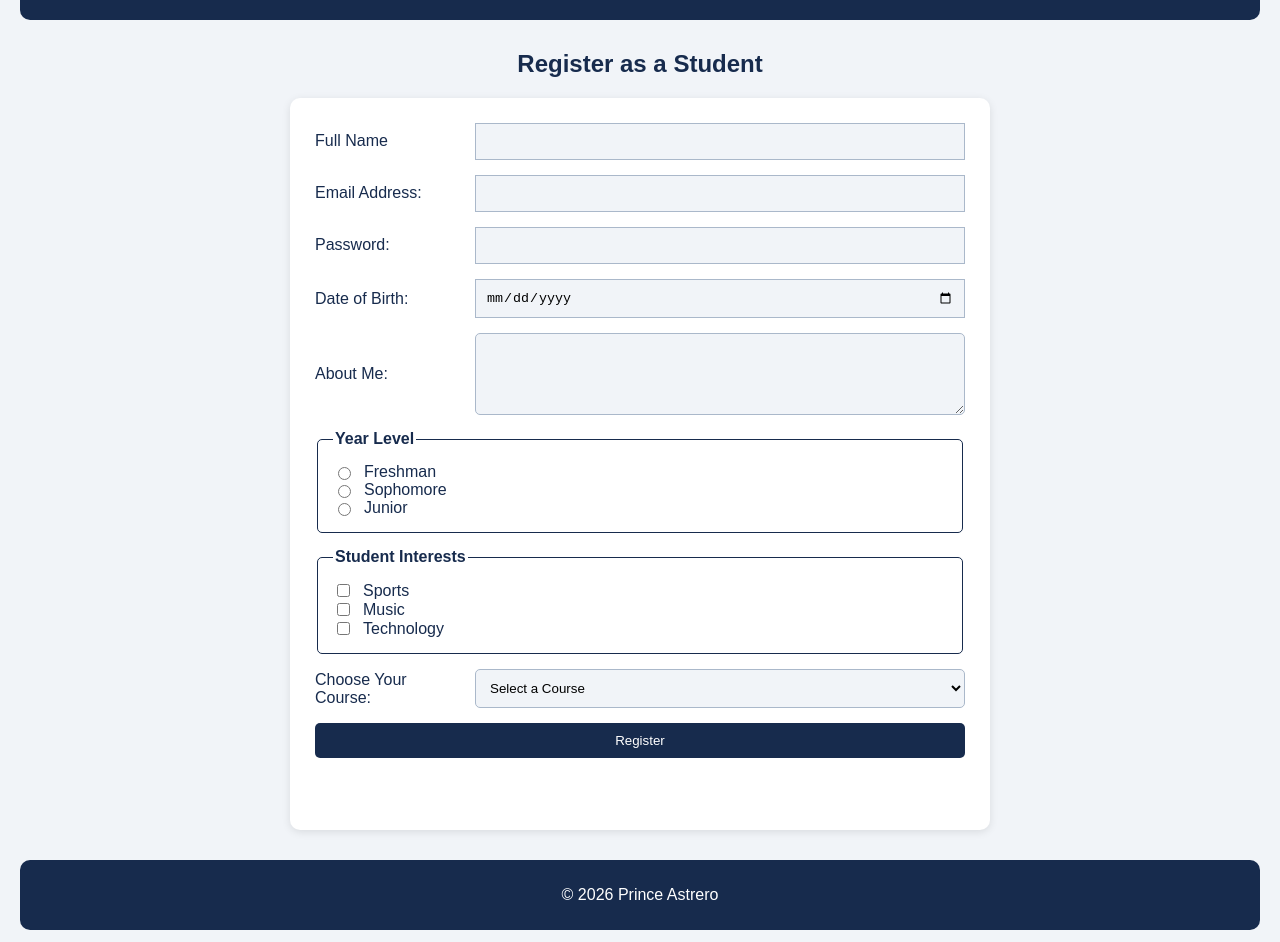
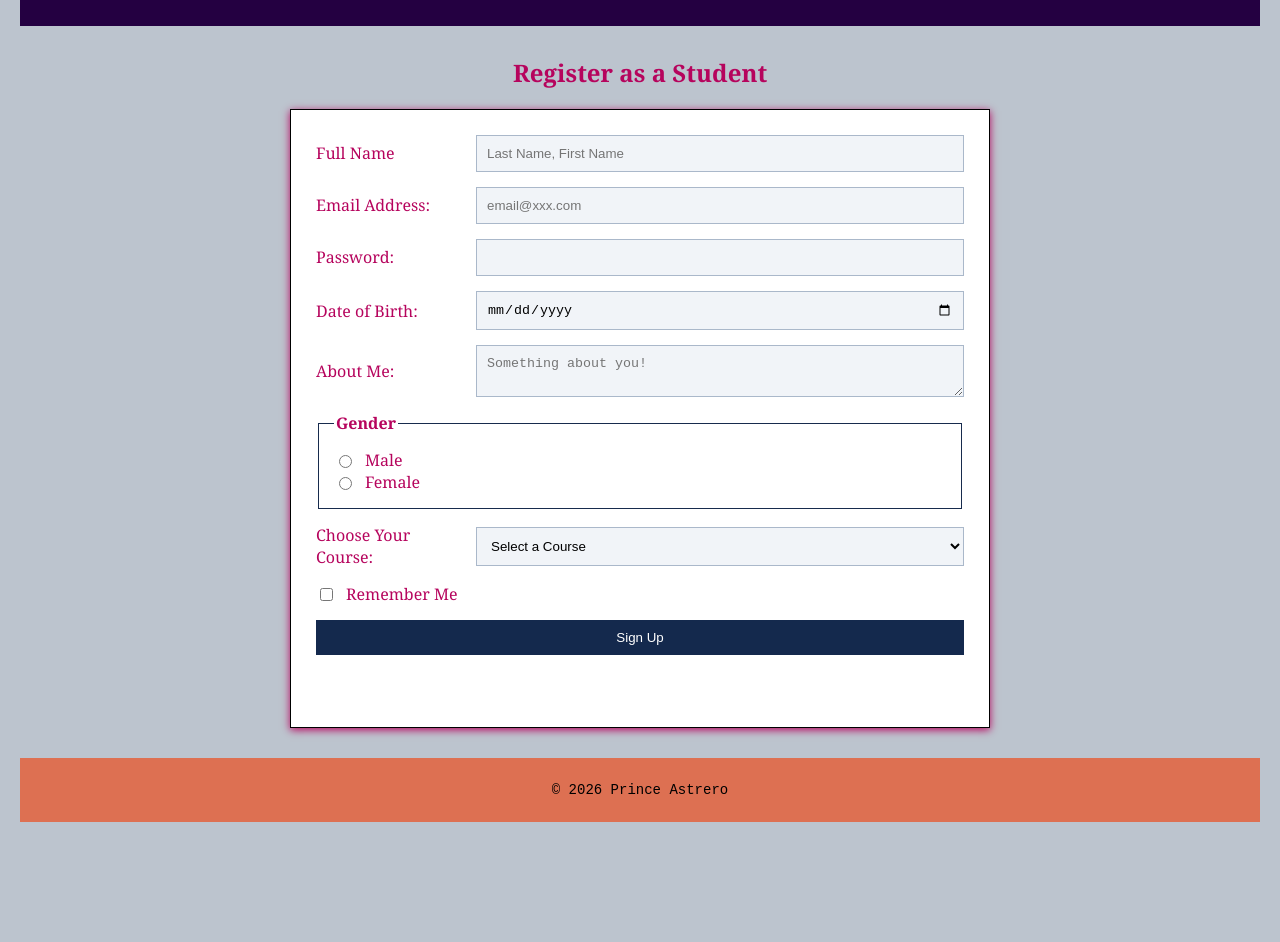
Before and after one commit to princejoshua20byu/CS140, a plain HTML site: page projects/forms/index.html in a window 1280 px wide. Shown: the part 120-1062 px from the top of the page. After the commit the page ends 962 px from the top, so only its background shows below. Drawn offline with Linux system fonts and the light colour scheme.

Commit message:
Project - Forms

```diff
--- a/projects/forms/forms.css
+++ b/projects/forms/forms.css
@@ -1,26 +1,26 @@
 body {
-    font-family: Arial, sans-serif;
-    background-color: #F1F4F8;
-    color: #172B4D;
+    font-family: Georgia, 'Times New Roman', Times, serif;
+    background-color: #bcc4ce;
+    color: #b6045d;
     margin: 0;
     padding: 20px;
 }
 
 header {
-    background-color: #172B4D;
+    background-color:#240041;
     color: white;
     text-align: center;
     padding: 20px;
-    border-radius: 10px;
 }
 
 footer {
-    background-color: #172B4D;
-    color: white;
+    font-family:monospace;
+    background-color: #dd7052;
+    color: rgb(0, 0, 0);
     text-align: center;
     padding: 10px;
     margin-top: 30px;
-    border-radius: 10px;
+    font-size: 14px;
 }
 
 main {
@@ -34,8 +34,8 @@ form {
     gap: 15px;
     background-color: white;
     padding: 25px;
-    border-radius: 10px;
-    box-shadow: 0 2px 8px rgba(0, 0, 0, 0.1);
+    box-shadow: 0 2px 8px;
+    border: thin solid black;
 }
 
 h2 {
@@ -61,19 +61,18 @@ form label {
     padding: 10px;
     background-color: #F1F4F8;
     border: 1px solid #AAB8CA;
+
 }
 .form-row textarea,
 .form-row select {
     padding: 10px;
     background-color: #F1F4F8;
     border: 1px solid #AAB8CA;
-    border-radius: 5px;
 }
 
 fieldset {
     padding: 15px;
     border: 1px solid #172B4D;
-    border-radius: 5px;
 }
 
 legend {
@@ -82,10 +81,9 @@ legend {
 
 button {
     padding: 10px;
-    background-color: #172B4D;
+    background-color: #14294d;
     color: white;
     border: none;
-    border-radius: 5px;
     cursor: pointer;
 }
 
--- a/projects/forms/forms.js
+++ b/projects/forms/forms.js
@@ -5,6 +5,7 @@ document.getElementById('signup-form').addEventListener('submit', function(event
     const fullname = document.getElementById('fullname').value;
     const email = document.getElementById('email').value;
     const password = document.getElementById('password').value;
+
 
     if (!email || !password) {
         alert("Please enter your email and password.");
--- a/projects/forms/index.html
+++ b/projects/forms/index.html
@@ -18,12 +18,12 @@
         <form action="formprocessing.html" method="get" id="signup-form">
             <div class="form-row">
                 <label for="fullname">Full Name</label>
-                <input type="text" id="fullname" name="fullname" required>
+                <input type="text" id="fullname" name="fullname" placeholder="Last Name, First Name" required>
             </div>
 
             <div class="form-row">
                 <label for="email">Email Address:</label>
-                <input type="email" id="email" name="email" required>
+                <input type="email" id="email" name="email" placeholder="email@xxx.com" required>
             </div>
 
             <div class="form-row">
@@ -38,52 +38,27 @@
 
             <div class="form-row">
             <label for="about">About Me:</label>
-            <textarea id="about" name="about" rows="4" cols="30"></textarea>
+            <textarea id="about" name="about" placeholder="Something about you!"></textarea>
             </div>
 
             <fieldset>
-                <legend>Year Level</legend>
+                <legend>Gender</legend>
 
                 <div class="form-row">
-                <input type="radio" id="freshman" name="yearlevel" value="Freshman" required>
-                <label for="freshman">Freshman</label>
+                <input type="radio" id="male" name="gender" value="Male" required>
+                <label for="male">Male</label>
                 </div>
 
                 <div class="form-row">
-                <input type="radio" id="sophomore" name="yearlevel" value="Sophomore">
-                <label for="sophomore">Sophomore</label>
+                <input type="radio" id="female" name="gender" value="female">
+                <label for="female">Female</label>
                 </div>
+            </fieldset>
 
                 <div class="form-row">
-                <input type="radio" id="junior" name="yearlevel" value="Junior">
-                <label for="junior">Junior</label>
-                </div>
+                <label for="course">Choose Your Course:</label>
 
-            </fieldset>
-
-            <fieldset>
-                <legend>Student Interests</legend>
-
-                <div class="form-row">
-                <input type="checkbox" id="sports" name="interests" value="Sports">
-                <label for="sports">Sports</label>
-                </div>
-
-                <div class="form-row">
-                <input type="checkbox" id="music" name="interests" value="Music">
-                <label for="music">Music</label>
-                </div>
-
-                <div class="form-row">
-                <input type="checkbox" id="technology" name="interests" value="Technology">
-                <label for="technology">Technology</label>
-                </div>
-
-            </fieldset>
-            <div class="form-row">
-            <label for="course">Choose Your Course:</label>
-
-            <select id="course" name="course">
+            <select id="course" name="course" required>
                 <option value="">Select a Course</option>
                 <option value="IT">Information Technology</option>
                 <option value="Business">Business</option>
@@ -91,7 +66,12 @@
             </select>
             </div>
 
-            <button type="submit">Register</button>
+                <div class="form-row">
+                <input type="checkbox" id="sports" name="interests" value="Sports">
+                <label for="sports">Remember Me</label>
+                </div>
+
+            <button type="submit">Sign Up</button>
             <p id="message"></p>
         </form>
 
@@ -100,24 +80,6 @@
         <p>&copy; 2026 Prince Astrero</p>
     </footer>
 
-
-<section>
-    <h2>AJAX Questions and Answers</h2>
-
-    <h3>1. What is AJAX?</h3>
-    <p>AJAX is a way for a website to send and receive data without reloading the whole page. In my activity, AJAX gets the response from submit.json and displays the message on my webpage.</p>
-
-    <h3>2. Why do you put your JS Code in a separate file?</h3>
-    <p>I put my JavaScript code in a separate file to keep my HTML organized. It is also easier to read, edit, and fix errors in my JavaScript code.</p>
-
-    <h3>3. How do you use the inspector (DevTools) to debug your JavaScript? How do you find the line number of an error?</h3>
-    <p>I use DevTools by pressing F12 and opening the Console tab. I look for red error messages. I can click an error to find the line number in my JavaScript file and fix the problem. I also use the Network tab to check if submit.json loads correctly.</p>
-
-    <h3>4. Do your form and fields have the same ids that your JavaScript uses? Does the Console show any errors? List your ids, and fix any errors before you submit.</h3>
-    <p>Yes, my form and fields have matching IDs in my HTML and JavaScript. The IDs used in my JavaScript are signup-form, fullname, email, password, and message. I checked the Console and did not see any red JavaScript errors.</p>
-</section>
-
-
 <script src="forms.js"></script>
 </body>
 </html>
--- a/projects/forms/submit.json
+++ b/projects/forms/submit.json
@@ -1,3 +1,3 @@
 {
-    "message": "You have signed up"
+    "message": "You have signed up!"
 }
```
